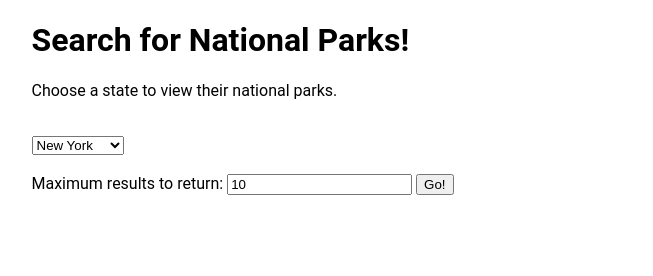
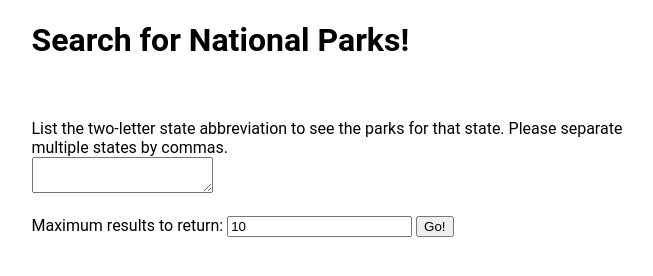
Before and after one commit to theresa-piazza/parks-API, a plain HTML site: page index.html in a window 1280 px wide. Shown: the whole page, without its empty margins (321-974 px from the left). Drawn offline with nearby package versions, Linux system fonts and the light colour scheme.

Commit message:
Update index.html

```diff
--- a/index.html
+++ b/index.html
@@ -13,13 +13,9 @@
         <h1>Search for National Parks!</h1>
 
         <form id="js-form">
-         <p>Choose a state to view their national parks.<p><br>
-            <select id="js-state">
-              <option value="NY">New York</option>
-              <option value="NJ">New Jersey</option>
-              <option value="CA">California</option>
-            </select><br><br>
-
+          <br><br>
+          <label for="enterState">List the two-letter state abbreviation to see the parks for that state. Please separate multiple states by commas.</label><br>
+          <textarea id="js-state"></textarea><br><br>
 
 
             <label for="js-max-results">Maximum results to return:</label>
@@ -34,8 +30,10 @@
           <h2>Here are the parks!</h2>
           <ul id="results-list">
             </ul>
+        </section>
 
-        </section>
+
+
     </div>
     <script src="https://code.jquery.com/jquery-3.3.1.js" integrity="sha256-2Kok7MbOyxpgUVvAk/HJ2jigOSYS2auK4Pfzbm7uH60=" crossorigin="anonymous"></script>
     <script src="script.js"></script>
```
